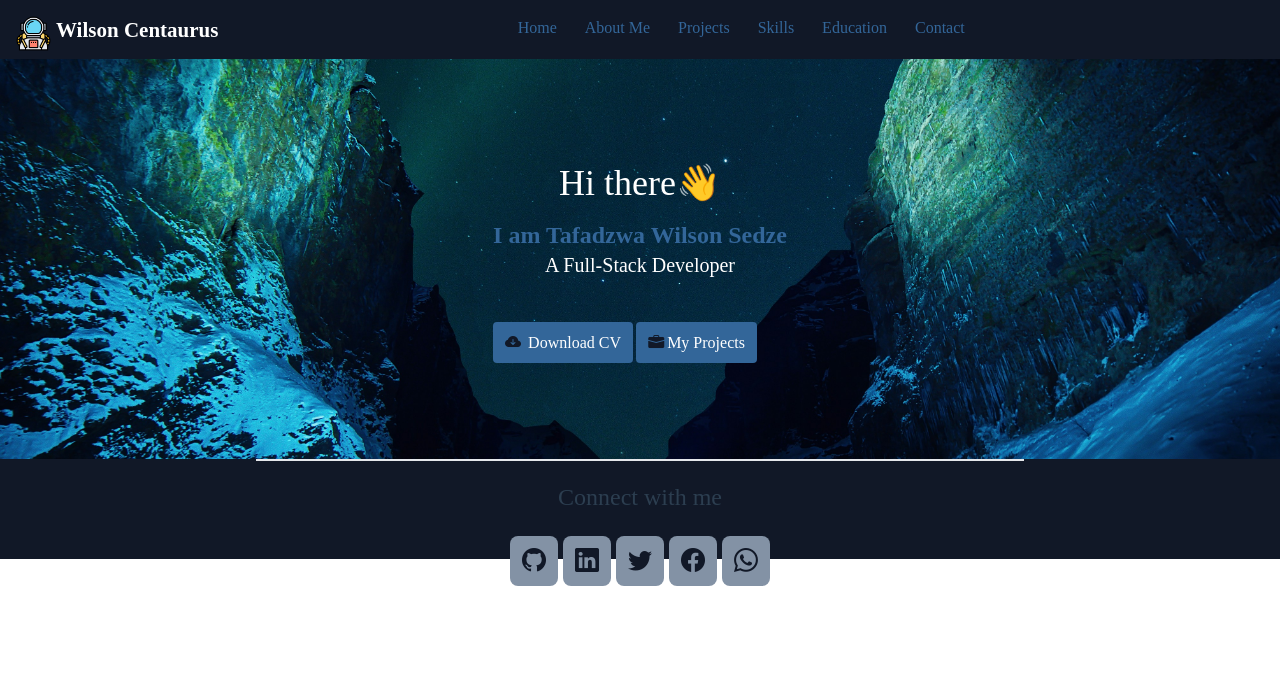
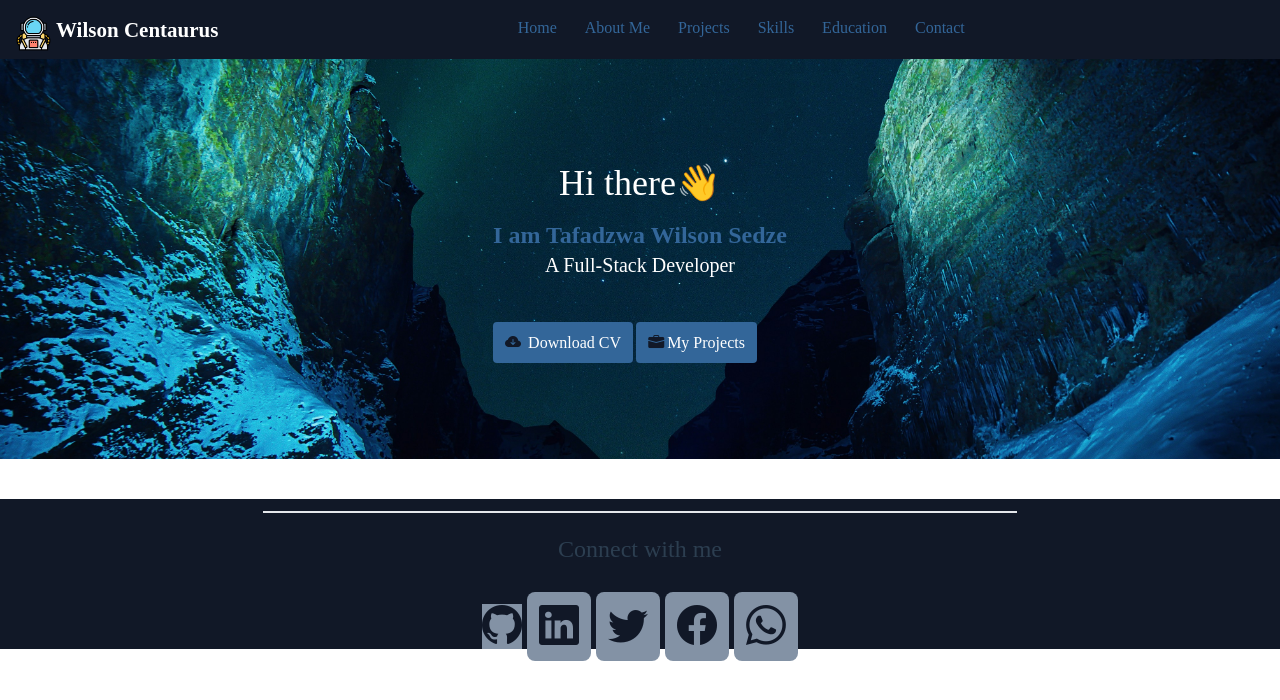
Before and after one commit to wilson3centaurus/my-personal-portfolio, a Svelte app: page / in a window 1280 px wide. Shown: the top 700 px of the page. Built offline with nearby package versions, Linux system fonts and the light colour scheme; a web font is replaced by a local one.

Commit message:
update App.svelte

```diff
--- a/src/App.svelte
+++ b/src/App.svelte
@@ -28,7 +28,10 @@
     <style>
       footer {
         background-color: #111827;
-        height: 100px;
+        height: 150px;
+        margin-top: 40px
+      }
+      .line {
       }
       .nav-bar {
         background-color: #111827;
@@ -52,6 +55,7 @@
       .icon {
         background-color: #8392a5;
         color: #111827;
+        font-size: 40px;
       }
       .icon:hover {
         color: whitesmoke;
@@ -65,11 +69,11 @@
   <Route path="/skills"><Skills/></Route>
   <Route path="/education"><Education/></Route>
 
-    <footer class="text-center">
-      <div class="border-t-2 border-white-100 mx-[20%] mb-5"></div>
+    <footer class="text-center p-3">
+      <div class="line border-t-2 border-white-100 mx-[20%] mb-5"></div>
       <h3 class="text-2xl mb-5 text">Connect with me</h3>
       <div class="p-3  icons">
-        <a href="https://github.com/wilson3centaurus" class="bg-gray-100 text-gray-500 p-3 rounded-lg text-2xl hover:text-slate-800 icon"><span class=" bi bi-github"></span></a>
+        <a href="https://github.com/wilson3centaurus"><span class="icon bi bi-github"></span></a>
         <a href="https://www.linkedin.com/in/kundai-chifwafwa-091b75262" class="bg-gray-100 text-gray-500 p-3 rounded-lg text-2xl hover:text-slate-800 icon" ><span class="bi bi-linkedin"></span></a>
         <a href="" class="bg-gray-100 text-gray-500 p-3 rounded-lg text-2xl hover:text-slate-800 icon" ><span class="bi bi-twitter"></span></a>
         <a href="" class="bg-gray-100 text-gray-500 p-3 rounded-lg text-2xl hover:text-slate-800 icon" ><span class="bi bi-facebook"></span></a>
```
